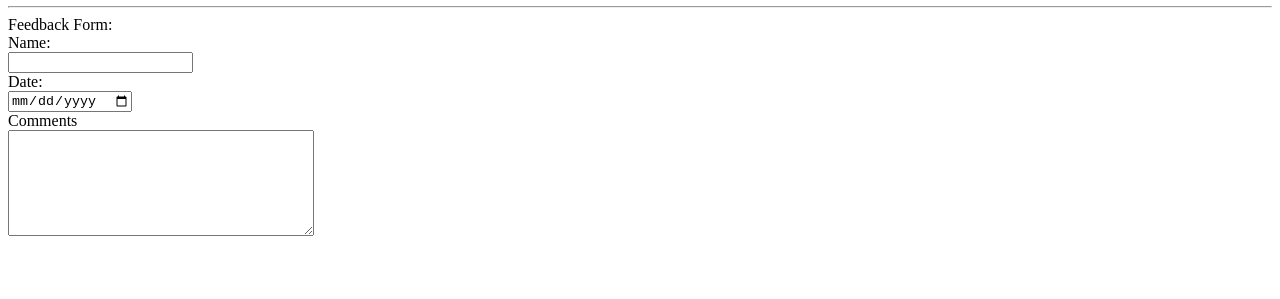
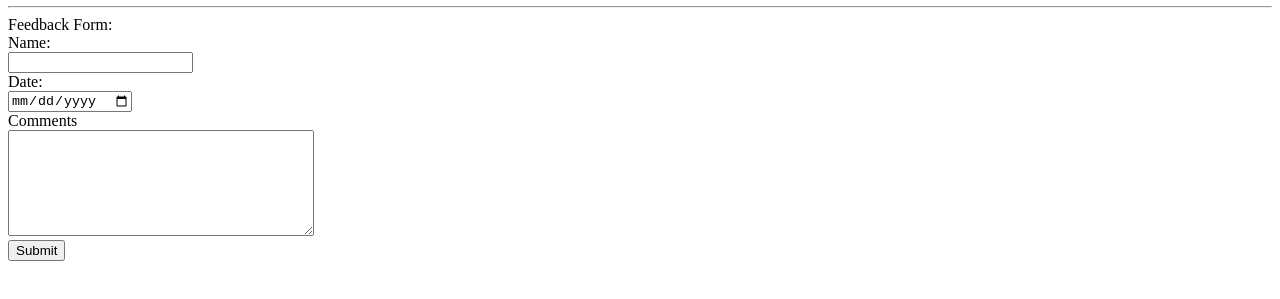
Before and after one commit to Tanzim9999/KungFuPandaForm, a plain HTML site: page index.html in a window 1280 px wide. Shown: the part 269-568 px from the top of the page. Drawn offline with Linux system fonts and the light colour scheme.

Commit message:
Added Submit button

```diff
--- a/index.html
+++ b/index.html
@@ -25,8 +25,8 @@
             <label for="Date">Date:</label><br>
             <input type="date"><br>
             <label for="Comments">Comments</label><br>
-            <textarea name="Comments" id=""></textarea>
-
+            <textarea name="Comments" id=""></textarea><br>
+            <input type="submit" name="" id="">
         </form>
     </main>
   </body>
```
